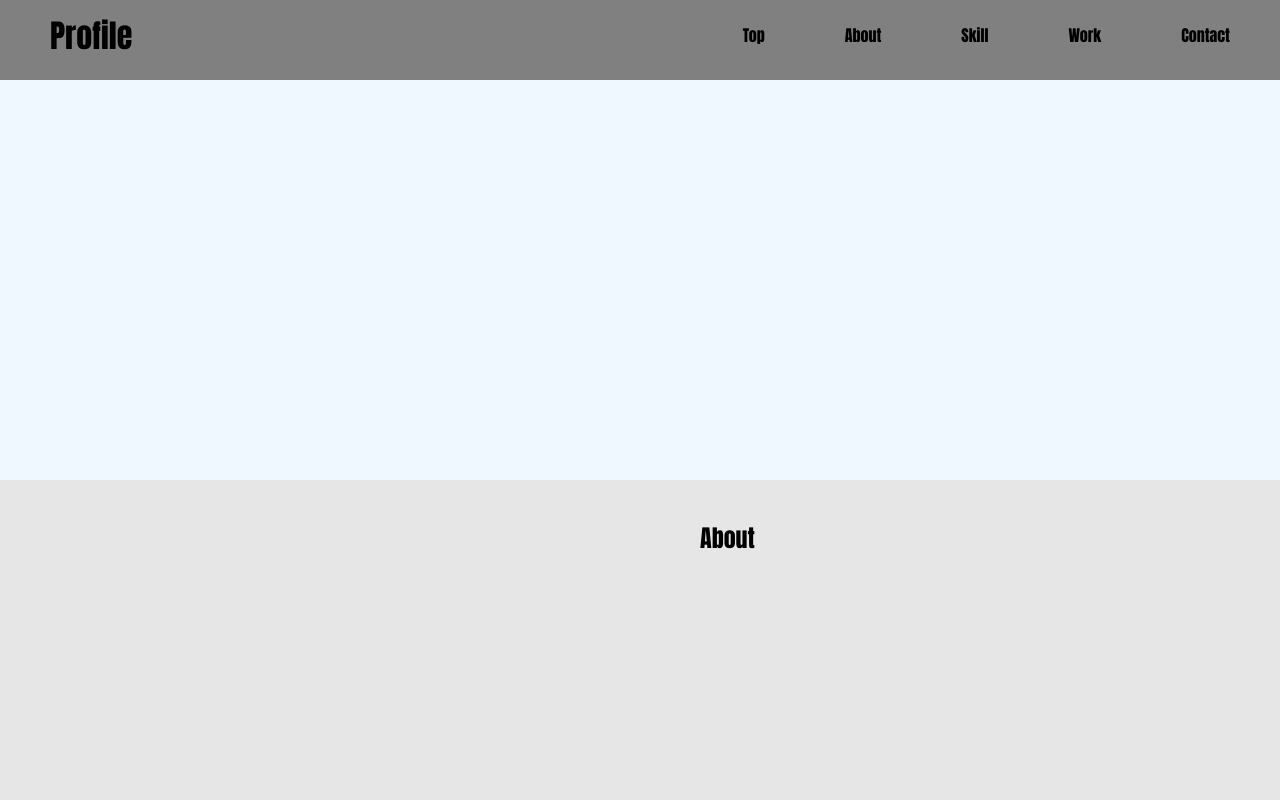
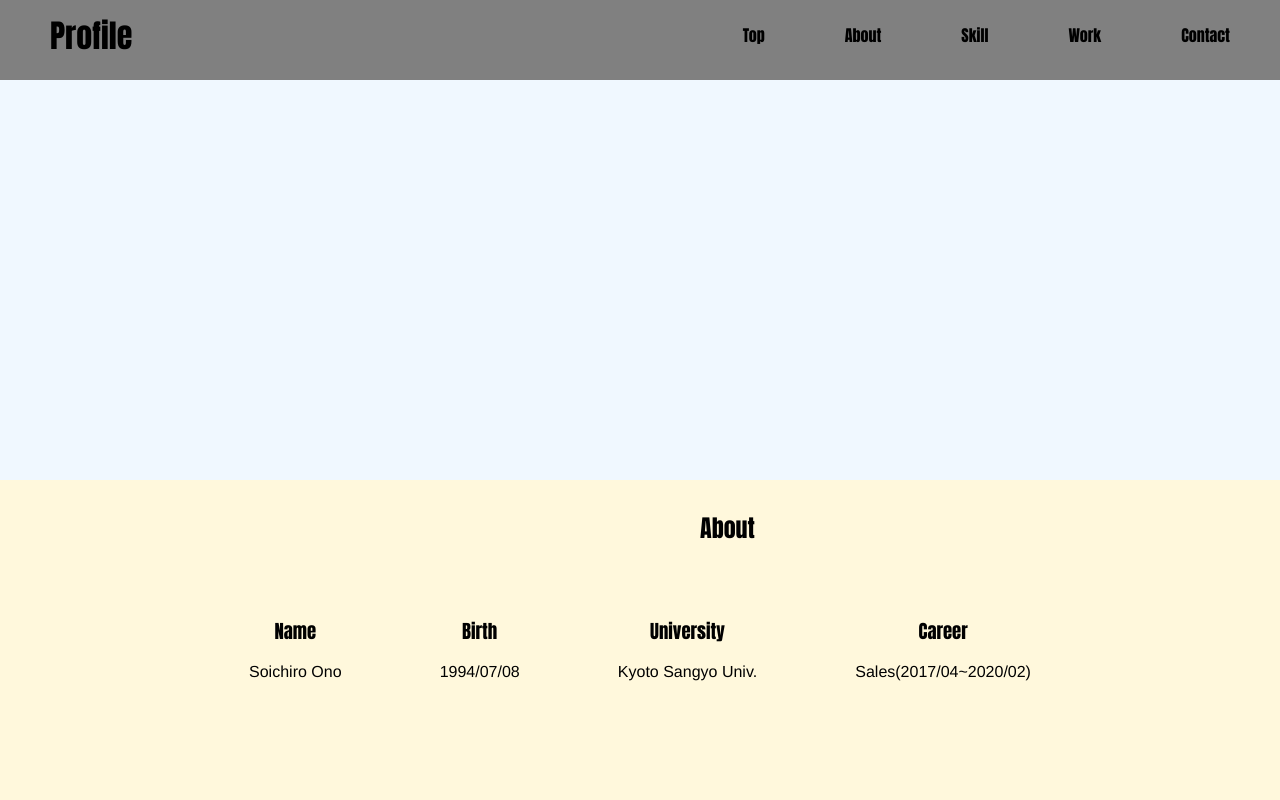
Before and after one commit to OnoS07/My_Profile, a React (Create React App) app: page / in a window 1280 px wide. Shown: the top 800 px of the page. Built offline with nearby package versions, Linux system fonts and the light colour scheme.

Commit message:
[Add]About

```diff
--- a/public/index.html
+++ b/public/index.html
@@ -24,7 +24,7 @@
       work correctly both with client-side routing and a non-root public URL.
       Learn how to configure a non-root public URL by running `npm run build`.
     -->
-    <title>React App</title>
+    <title>Profile</title>
   </head>
   <body>
     <noscript>You need to enable JavaScript to run this app.</noscript>
--- a/src/App.css
+++ b/src/App.css
@@ -65,13 +65,28 @@ a {
 }
 
 .section{
-    height: 300px;
+    height: 500px;
     width: 100%;;
     text-align: center;
 }
 
 .title{
     border-bottom: 2px solid black;
-    margin: 40px 700px;
+    margin: 0 700px;
+    padding-top: 30px ;
     font-family: Impact, Haettenschweiler, 'Arial Narrow Bold', sans-serif;
 }
+
+#about{
+    background-color:cornsilk;
+}
+
+.about-contents{
+    display: flex;
+    justify-content: space-around;
+    margin: 50px 200px;
+}
+
+.about-contents h3{
+    font-family: Impact, Haettenschweiler, 'Arial Narrow Bold', sans-serif;
+}
--- a/src/components/About.js
+++ b/src/components/About.js
@@ -1,12 +1,31 @@
 import React from 'react';
 import Title from './Title.js';
 
-function About(props){
-    return(
-        <div className = "section" id = "about">
-            <Title title = "About" />
-        </div>
-    )
-};
+const AboutItems = [
+    {title: "Name", text: "Soichiro Ono"},
+    {title: "Birth", text: "1994/07/08"},
+    {title: "University", text: "Kyoto Sangyo Univ."},
+    {title: "Career", text: "Sales(2017/04~2020/02)"}
+];
+
+class About extends React.Component {
+    render() {
+        return(
+            <div className = "section" id = "about">
+                <Title title = "About" />
+                <div className = "about-contents">
+                    {
+                        AboutItems.map(item => (
+                            <div className = "about-content">
+                                <h3>{item.title}</h3>
+                                <span>{item.text}</span>
+                            </div>
+                        ))
+                    }
+                </div>
+            </div>
+        );
+    }
+}
 
 export default About;
```
Also changed, not shown: 1 other file (tests, documents, lock files or other folders).
